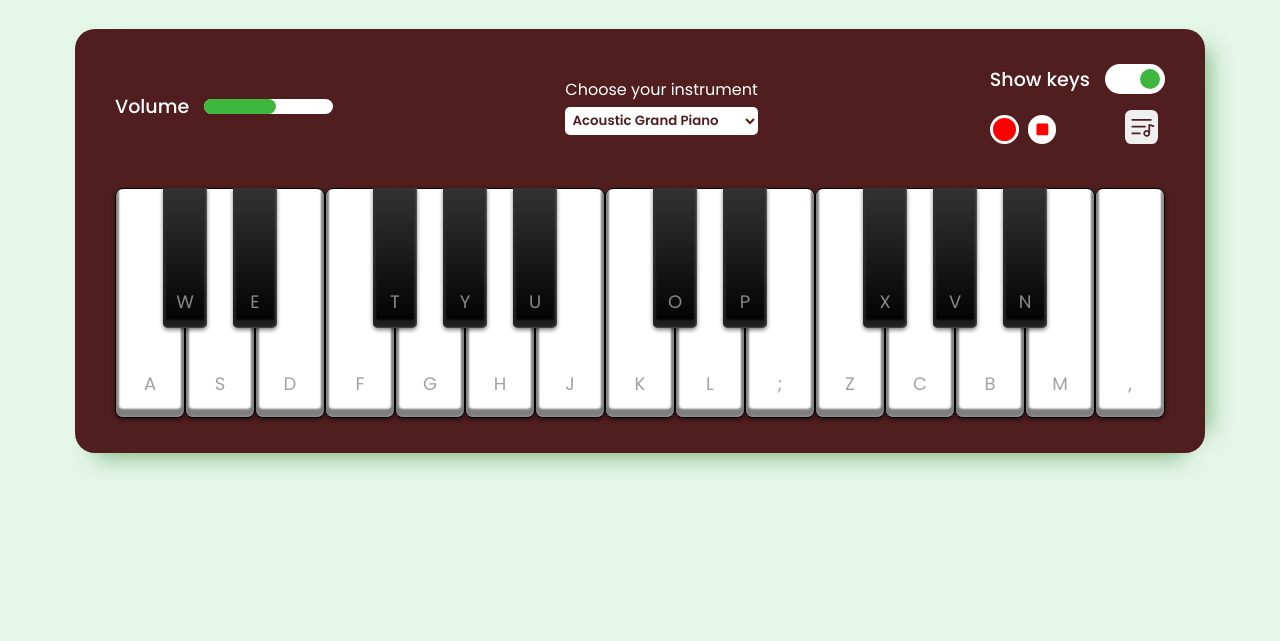
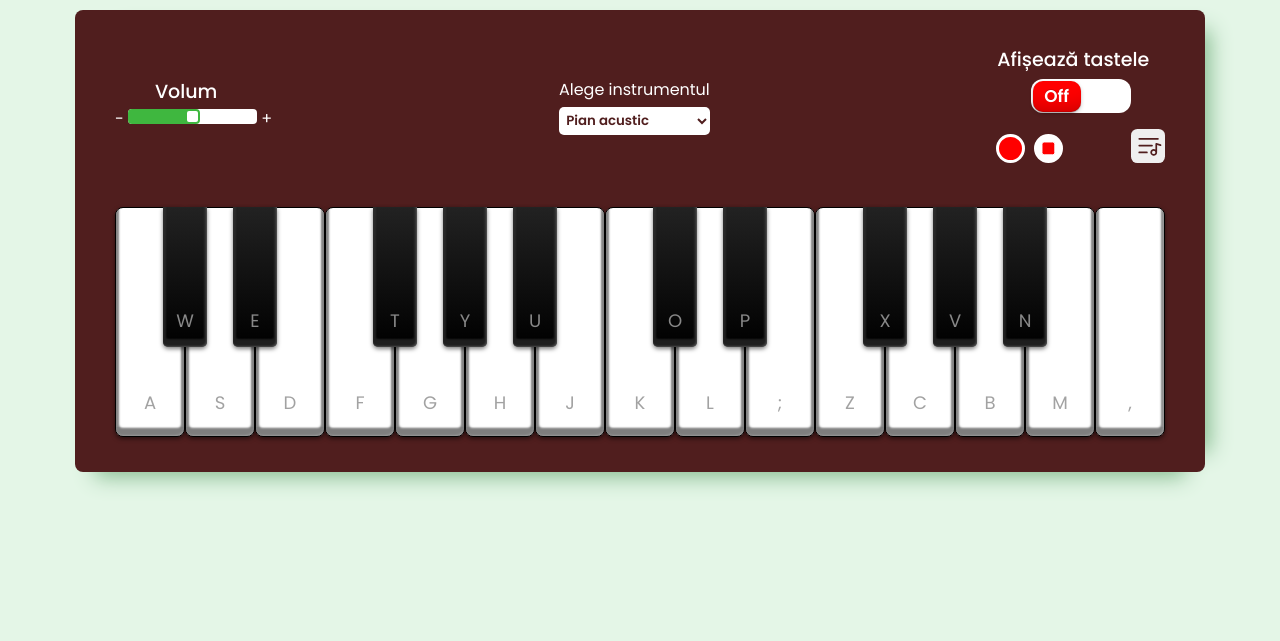
Before and after one commit to ionut1993255/virtuoso-front-end, a website: page index.html in a window 1280 px wide. Shown: the part 159-800 px from the top of the page. Drawn offline with Linux system fonts and the light colour scheme.

Commit message:
feat: small mod UI

```diff
--- a/index.html
+++ b/index.html
@@ -13,25 +13,34 @@
     <div class="wrapper">
       <header>
         <div class="column volume-slider">
-          <span>Volume</span
-          ><input type="range" min="0" max="1" value="0.5" step="any" />
+          <span>Volum</span>
+          <p>
+            - <input type="range" min="0" max="1" value="0.5" step="any" /> +
+          </p>
         </div>
         <div class="select">
-          <p>Choose your instrument</p>
+          <p>Alege instrumentul</p>
           <select class="instrument-selector">
-            <option value="acoustic_grand_piano">Acoustic Grand Piano</option>
-            <option value="electric_piano">Electric Piano</option>
-            <option value="acoustic_guitar_nylon">Acoustic Guitar Nylon</option>
-            <option value="accordion">Accordion</option>
-            <option value="alto_sax">Alto Saxophone</option>
+            <option value="acoustic_grand_piano">Pian acustic</option>
+            <option value="electric_piano">Pian electric</option>
+            <option value="acoustic_guitar_nylon">Chitară acustică</option>
+            <option value="accordion">Acordeon</option>
+            <option value="alto_sax">Saxofon alto</option>
             <option value="clarinet">Clarinet</option>
-            <option value="brass">Brass</option>
-            <option value="violin">Violin</option>
+            <option value="brass">Alămuri</option>
+            <option value="violin">Vioară</option>
           </select>
         </div>
         <div>
           <div class="column keys-checkbox">
-            <span>Show keys</span><input type="checkbox" checked />
+            <span>Afișează tastele</span
+            ><label class="switch">
+              <input type="checkbox" />
+              <div class="slider">
+                <span>On</span>
+                <span>Off</span>
+              </div>
+            </label>
           </div>
           <button class="btn-record"></button>
           <button class="btn-stop-record">
@@ -93,11 +102,11 @@
       </ul>
     </div>
     <form action="" class="popup">
-      <label for="">Save your song here</label>
+      <label for="">Denumește-ți cântecul aici</label>
       <input type="text" />
       <div>
-        <button class="btn-save">Save</button>
-        <button class="btn-cancel">Cancel</button>
+        <button class="btn-save">Salvează</button>
+        <button class="btn-cancel">Anulează</button>
       </div>
     </form>
     <div class="overlay"></div>
--- a/style.css
+++ b/style.css
@@ -18,6 +18,7 @@ body {
  div p {
   margin-bottom: 0.3rem;
   color:white;
+  text-align: center;
 }
 
 .instrument-selector {
@@ -42,7 +43,7 @@ select:focus > option:checked {
 
 h1 {
   position: absolute;
-  top: 80px;
+  top: 60px;
   font-size: 44px;
   transform: translateX(-1800px);
   animation: heading forwards ease-in 1s;
@@ -57,7 +58,7 @@ h1 {
 
 .wrapper {
   padding: 35px 40px;
-  border-radius: 20px;
+  border-radius: 8px;
   background-color:#501e1e;
   transform: translateX(1800px);
   animation: wrapper forwards ease-in 1s;
@@ -74,7 +75,7 @@ h1 {
   display: none;
   margin-left: 1.2rem;
   width: 350px;
-  height: 419.78px;
+  height: 461.41px;
   border:1px solid #501e1e;
   border-radius: 0.4rem;
   background-color: white;
@@ -178,47 +179,93 @@ header input {
   border-radius: 30px;
 }
 
+.volume-slider {
+  flex-direction: column;
+}
+
 .volume-slider input {
   appearance: none;
   overflow: hidden;
+  border-radius: 4px;
 }
 
 .volume-slider input::-webkit-slider-thumb {
-  appearance: none;
+  appearance:none;
   width: 15px;
   height: 15px;
-  border-radius: 50%;
-  background-color: rgb(63, 183, 63);
+  border-radius: 4px;
+  background-color: white;
   box-shadow: -407px 0 0 400px rgb(63, 183, 63);
+  border:2px solid rgb(63, 183, 63);
   cursor: pointer;
 }
 
-.keys-checkbox input {
-  height: 30px;
-  width: 60px;
-  cursor: pointer;
-  appearance: none;
+.switch {
+  font-size: 17px;
   position: relative;
-  background: white;
+  display: inline-block;
+  width: 100px;
+  height: 2em;
 }
 
-.keys-checkbox input::before {
+.slider {
+  position: absolute;
+  cursor: pointer;
+  top: 0;
+  left: 0;
+  right: 0;
+  bottom: 0;
+  background-color: white;
+  font-weight: 600;
+  border-radius: 12px;
+  display: flex;
+  justify-content: space-around;
+  align-items: center;
+  transition: .4s;
+}
+
+.slider:before {
+  position: absolute;
+  content: "Off";
+  height: 90%;
+  width: 48%;
+  left: 2%;
+  border-radius: 10px;
+  background-color: red;
+  color: white;
+  display: grid;
+  align-content: center;
+  justify-content: center;
+  box-shadow: 0 1px 1px 0 rgba(0, 0, 0, 0.2), 0 2px 4px 0 rgba(0, 0, 0, 0.2), 0 -1px 0 0 rgba(0, 0, 0, 0.1) inset, 0 -1.31em 1.31em -1.31em rgba(0, 0, 0, 0.3) inset, 0 0 1px 0 rgba(0, 0, 0, 0.1);
+  text-shadow: 0 -1px 0 rgba(0, 0, 0, 0.15);
+  transition: .4s;
+}
+
+.slider:after {
   content: "";
   position: absolute;
-  top: 50%;
-  left: 5px;
-  width: 20px;
-  height: 20px;
-  border-radius: 50%;
-  background: rgb(30, 108, 30);
-  transform: translateY(-50%);
-  transition: all 0.3s ease;
-
+  top: -7px;
+  left: -7px;
+  right: -7px;
+  bottom: -7px;
+  border-radius: 1.71em;
+  z-index: -1;
 }
 
-.keys-checkbox input:checked::before {
-  left: 35px;
-  background: rgb(63, 183, 63);
+.switch input:checked + .slider:before {
+  content: "On";
+  transform: translateX(100%);
+  color: white;
+  background-color: rgb(63, 183, 63);
+}
+
+.switch input {
+  display: none;
+}
+
+.keys-checkbox {
+  flex-direction: column;
+  gap:5px;
 }
 
 .btn-record{
@@ -302,7 +349,7 @@ header input {
   height: 140px;
   margin: 0 -22px 0 -22px;
   border-radius: 0 0 5px 5px;
-  background: linear-gradient(#333, #000);
+  background: linear-gradient(#222, #000);
 }
 
 .piano-keys .black.active {
@@ -470,7 +517,7 @@ form input:focus {
   }
 
   .overlay {
-   min-height:147vh;
+   min-height:162vh;
   }
 
   .select {
```
Also changed, not shown: script.js (+39 -39 lines).
